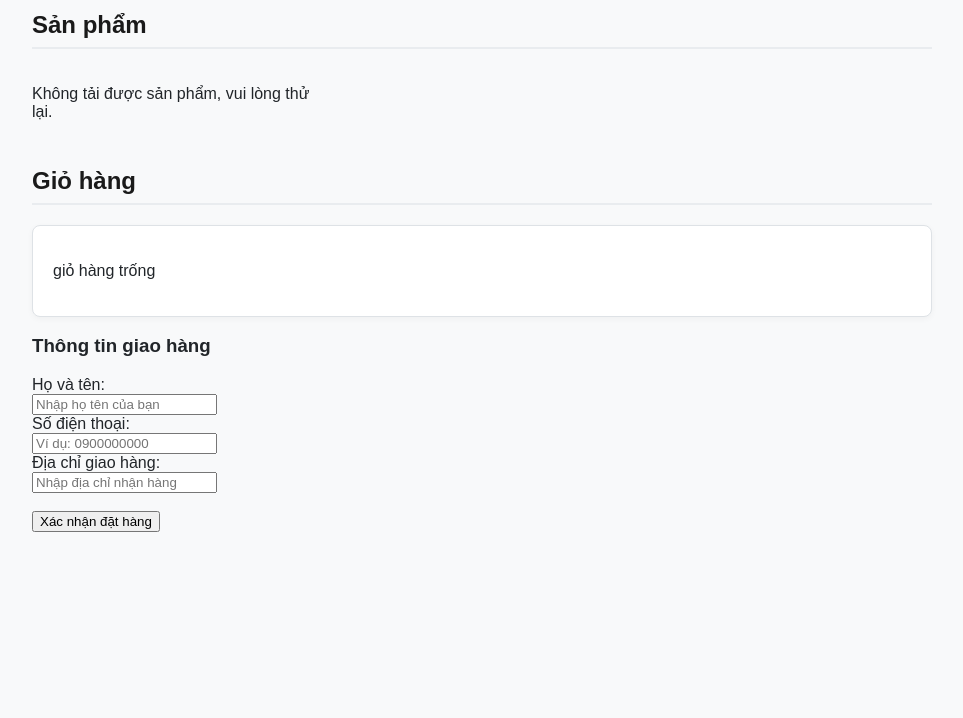
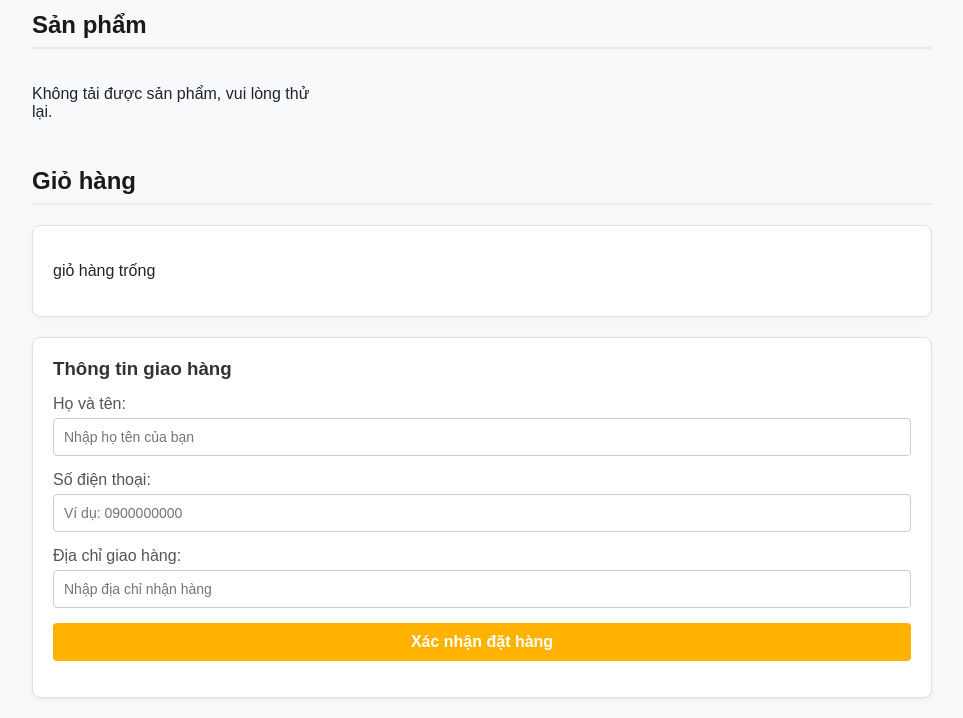
Before and after one commit to nguyencaocong1-art/gio-hang-claude, a website: page public/index.html in a window 1280 px wide. Shown: the part 99-817 px from the top of the page, without its empty margins (158-1121 px from the left). Drawn offline with Linux system fonts and the light colour scheme; no server answers.

Commit message:
Tinh chỉnh giao diện form đặt hàng, tối ưu CSS, class thông báo và làm sạch tên biến

```diff
--- a/public/index.html
+++ b/public/index.html
@@ -15,24 +15,23 @@
   <h2>Giỏ hàng</h2>
   <div id="gio-hang"></div>
 
-  <!-- Form đặt hàng -->
+<!-- Form đặt hàng -->
 <form id="form-dat-hang">
   <h3>Thông tin giao hàng</h3>
-  <div>
-    <label for="ten">Họ và tên:</label><br>
-    <input type="text" id="ten" required placeholder="Nhập họ tên của bạn">
+  <div class="form-group">
+    <label for="ten">Họ và tên:</label>
+    <input type="text" id="ten" required autocomplete="name" placeholder="Nhập họ tên của bạn">
   </div>
-  <div>
-    <label for="sdt">Số điện thoại:</label><br>
-    <input type="tel" id="sdt" required placeholder="Ví dụ: 0900000000">
+  <div class="form-group">
+    <label for="sdt">Số điện thoại:</label>
+    <input type="tel" id="sdt" required autocomplete="tel" pattern="(0|\+84)\d{9,10}" placeholder="Ví dụ: 0900000000">
   </div>
-  <div>
-    <label for="diaChi">Địa chỉ giao hàng:</label><br>
-    <input type="text" id="diaChi" required placeholder="Nhập địa chỉ nhận hàng">
+  <div class="form-group">
+    <label for="diaChi">Địa chỉ giao hàng:</label>
+    <input type="text" id="diaChi" required autocomplete="street-address" placeholder="Nhập địa chỉ nhận hàng">
   </div>
-  <br>
   <button type="submit" id="btn-dat-hang">Xác nhận đặt hàng</button>
-  <p id="thong-bao" style="margin-top: 10px; font-weight: bold;"></p>
+  <p id="thong-bao"></p>
 </form>
 
   <script src="script.js"></script>
--- a/public/script.js
+++ b/public/script.js
@@ -209,9 +209,14 @@ formDatHang.addEventListener("submit", async function (event) {
   // Chặn trình duyệt không tải lại trang mặc định
   event.preventDefault();
 
+  // Xóa sạch thông báo cũ và reset class
+  thongBaoP.textContent = "";
+  thongBaoP.className = "";
+
   // Kiểm tra nếu giỏ hàng đang trống thì từ chối gửi
   if (gioHang.length === 0) {
-    thongBaoP.textContent = "Giỏ hàng của bạn đang trống, vui lòng chọn sản phẩm!";
+    thongBaoP.textContent =
+      "Giỏ hàng của bạn đang trống, vui lòng chọn sản phẩm!";
     return;
   }
 
@@ -221,7 +226,7 @@ formDatHang.addEventListener("submit", async function (event) {
   const diaChi = document.getElementById("diaChi").value.trim();
 
   // Tạo mảng giỏ hàng tinh gọn chỉ gửi id và soLuong (Bảo mật: Không gửi giá tiền)
-  const gioHangTinhGọn = gioHang.map(function (item) {
+  const gioHangTinhGon = gioHang.map(function (item) {
     return {
       id: item.id,
       soLuong: item.soLuong,
@@ -240,7 +245,7 @@ formDatHang.addEventListener("submit", async function (event) {
       headers: { "Content-Type": "application/json" },
       body: JSON.stringify({
         khach: { ten: ten, sdt: sdt, diaChi: diaChi },
-        gioHang: gioHangTinhGọn,
+        gioHang: gioHangTinhGon,
       }),
     });
 
@@ -251,20 +256,17 @@ formDatHang.addEventListener("submit", async function (event) {
       throw new Error(ketQua.loi || "Có lỗi xảy ra từ máy chủ.");
     }
 
-    // 7. Thành công: Hiển thị thông báo, xóa giỏ hàng và reset form
+    //  Thành công: Hiển thị thông báo, xóa giỏ hàng và reset form
     const tongTienFormatted = ketQua.tongTien.toLocaleString("vi-VN");
     thongBaoP.textContent = `Đặt hàng thành công! Mã đơn: ${ketQua.maDonHang}. Tổng tiền: ${tongTienFormatted}đ`;
-    thongBaoP.style.color = "green";
 
     // Xóa giỏ hàng trên giao diện, localStorage và reset form nhập
     gioHang = [];
     hienThiGioHang();
     formDatHang.reset();
-
   } catch (loi) {
     // Hiển thị lỗi bằng textContent (phòng chống XSS)
     thongBaoP.textContent = loi.message;
-    thongBaoP.style.color = "red";
     console.error(loi);
   } finally {
     // Bật lại nút bấm dù thành công hay thất bại
--- a/public/style.css
+++ b/public/style.css
@@ -190,3 +190,82 @@ h1, h2 {
     text-align: left;
   }
 }
+
+/* Style cho form đặt hàng (đồng bộ với khung giỏ hàng) */
+#form-dat-hang {
+  background-color: #ffffff;
+  border: 1px solid #e0e0e0;
+  border-radius: 8px;
+  padding: 20px;
+  margin-top: 20px;
+  box-shadow: 0 2px 4px rgba(0, 0, 0, 0.05);
+}
+
+#form-dat-hang h3 {
+  margin-top: 0;
+  margin-bottom: 15px;
+  color: #333;
+}
+
+.form-group {
+  margin-bottom: 15px;
+}
+
+.form-group label {
+  display: block;
+  margin-bottom: 5px;
+  font-weight: 500;
+  color: #555;
+}
+
+.form-group input {
+  width: 100%;
+  padding: 10px;
+  border: 1px solid #ccc;
+  border-radius: 4px;
+  font-size: 14px;
+  box-sizing: border-box; /* Đảm bảo không bị tràn khung */
+}
+
+.form-group input:focus {
+  border-color: #ff9800;
+  outline: none;
+}
+
+/* Nút đặt hàng đồng bộ với nút "Thêm vào giỏ" */
+#btn-dat-hang {
+  background-color: #ffb300;
+  color: #fff;
+  border: none;
+  padding: 10px 20px;
+  font-size: 16px;
+  font-weight: bold;
+  border-radius: 4px;
+  cursor: pointer;
+  width: 100%;
+  transition: background-color 0.2s;
+}
+
+#btn-dat-hang:hover {
+  background-color: #fb8c00;
+}
+
+#btn-dat-hang:disabled {
+  background-color: #ccc;
+  cursor: not-allowed;
+}
+
+/* Thông báo trạng thái */
+#thong-bao {
+  margin-top: 15px;
+  font-weight: bold;
+  text-align: center;
+}
+
+#thong-bao.thanh-cong {
+  color: #198754;
+}
+
+#thong-bao.loi {
+  color: #c92a2a;
+}
```
